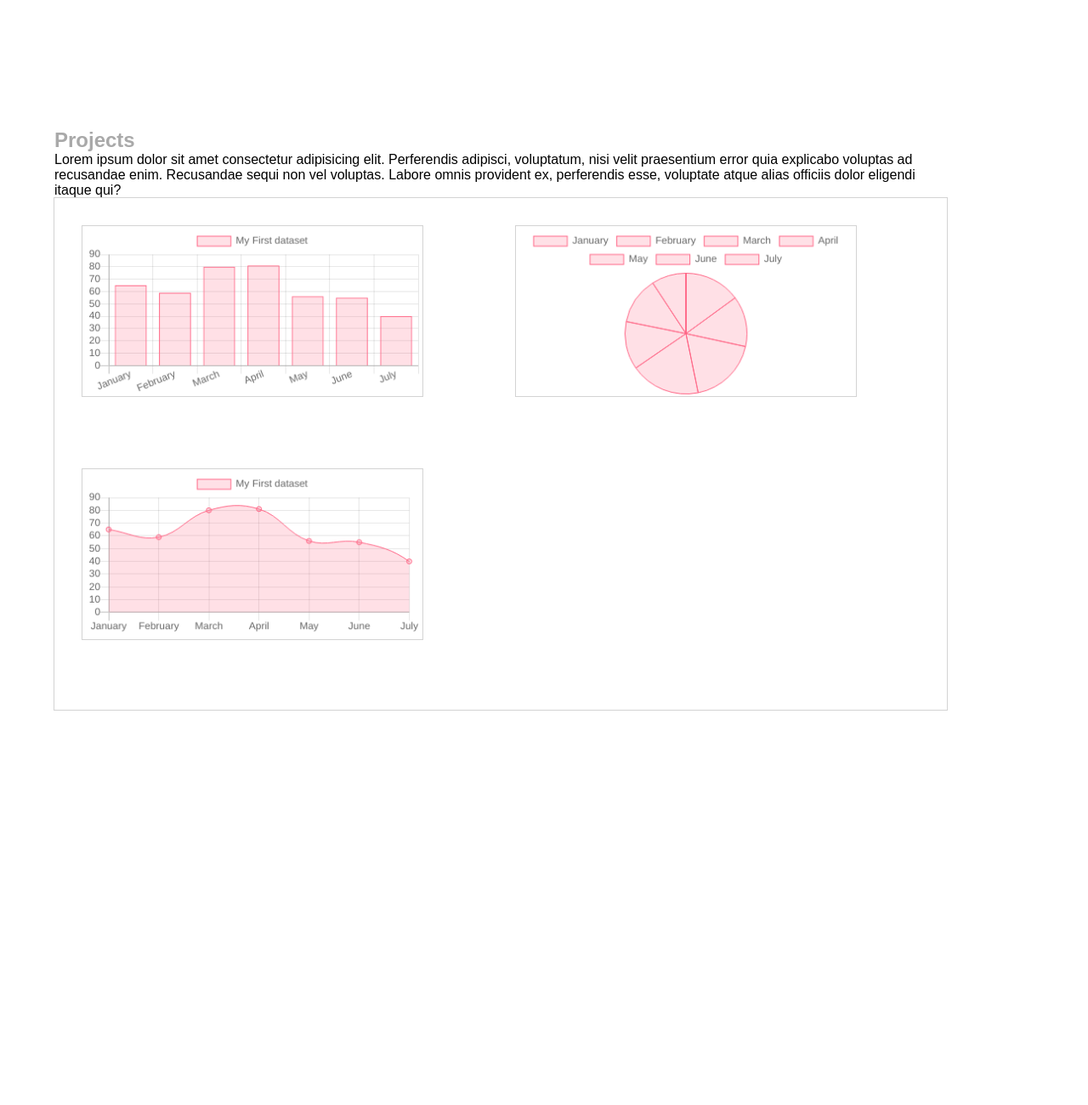
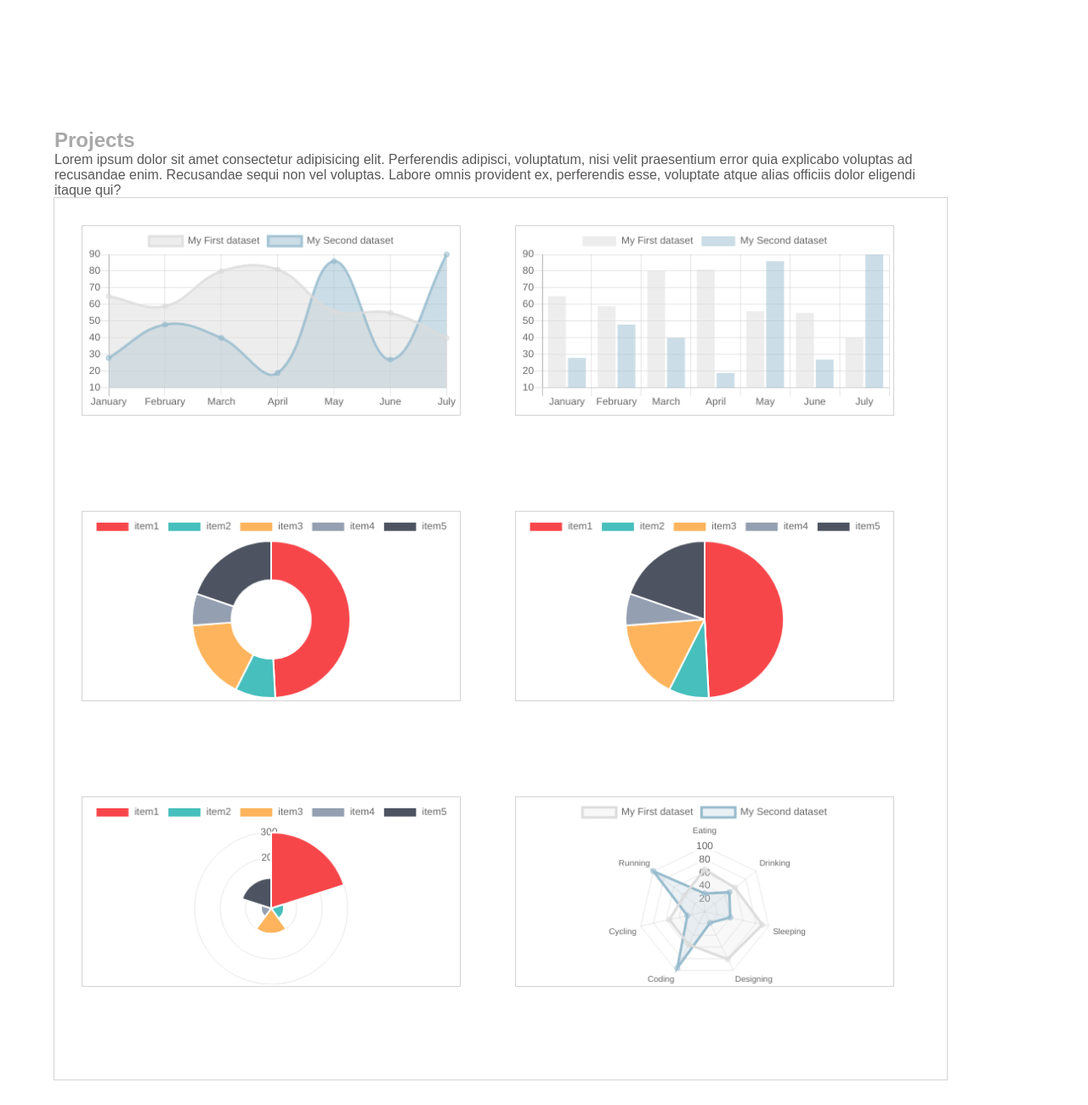
Before and after one commit to DanShai/Gatsby-Machine-Learning-Starter, a Gatsby site: page /projects in a window 1280 px wide. Shown: the whole page at 85% size. Before the commit the page ends 899 px from the top, so only its background shows below. Built offline with nearby package versions, Linux system fonts and the light colour scheme; Gatsby itself is replaced by a stand-in of ours.

Commit message:
alpha291dr

```diff
--- a/src/components/mchart.js
+++ b/src/components/mchart.js
@@ -1,55 +1,134 @@
 import React, { Component } from 'react'
-import { Bar, Line, Pie } from 'react-chartjs-2'
-import mstyles from '../layouts/msite.module.css';
+import { Line, Pie, Bar, Doughnut, Polar, Radar } from 'react-chartjs-2'
+
+import mstyles from '../layouts/msite.module.css'
 
 export default class Mchart extends Component {
-
   constructor(props) {
     super(props)
-    this.state = {
-      chartData: {}
+    this.linedata = {
+      labels: ['January', 'February', 'March', 'April', 'May', 'June', 'July'],
+      datasets: [
+        {
+          label: 'My First dataset',
+          backgroundColor: 'rgba(220,220,220,0.5)',
+          borderColor: 'rgba(220,220,220,0.8)',
+          hoverBackgroundColor: 'rgba(220,220,220,0.75)',
+          hoverBorderColor: 'rgba(220,220,220,1)',
+          data: [65, 59, 80, 81, 56, 55, 40],
+        },
+        {
+          label: 'My Second dataset',
+          backgroundColor: 'rgba(151,187,205,0.5)',
+          borderColor: 'rgba(151,187,205,0.8)',
+          hoverBackgroundColor: 'rgba(151,187,205,0.75)',
+          hoverBorderColor: 'rgba(151,187,205,1)',
+          data: [28, 48, 40, 19, 86, 27, 90],
+        },
+      ],
     }
-  }
-  componentWillMount() {
 
-    this.setState({
-
-      chartData: {
-        labels: ['January', 'February', 'March', 'April', 'May', 'June', 'July'],
-        datasets: [
-          {
-            label: 'My First dataset',
-            backgroundColor: 'rgba(255,99,132,0.2)',
-            borderColor: 'rgba(255,99,132,1)',
-            borderWidth: 1,
-            hoverBackgroundColor: 'rgba(255,99,132,0.4)',
-            hoverBorderColor: 'rgba(255,99,132,1)',
-            data: [65, 59, 80, 81, 56, 55, 40,0]
-          }
-      ]
-      }
-    })
-
+    this.bardata = {
+      labels: ['January', 'February', 'March', 'April', 'May', 'June', 'July'],
+      datasets: [
+        {
+          label: 'My First dataset',
+          backgroundColor: 'rgba(220,220,220,0.5)',
+          borderColor: 'rgba(220,220,220,0.8)',
+          hoverBackgroundColor: 'rgba(220,220,220,0.75)',
+          hoverBorderColor: 'rgba(220,220,220,1)',
+          data: [65, 59, 80, 81, 56, 55, 40],
+        },
+        {
+          label: 'My Second dataset',
+          backgroundColor: 'rgba(151,187,205,0.5)',
+          borderColor: 'rgba(151,187,205,0.8)',
+          hoverBackgroundColor: 'rgba(151,187,205,0.75)',
+          hoverBorderColor: 'rgba(151,187,205,1)',
+          data: [28, 48, 40, 19, 86, 27, 90],
+        },
+      ],
+    }
+    this.dougdata = {
+      labels: ['item1', 'item2', 'item3', 'item4', 'item5'],
+      datasets: [
+        {
+          data: [300, 50, 100, 40, 120],
+          backgroundColor: [
+            '#F7464A',
+            '#46BFBD',
+            '#FDB45C',
+            '#949FB1',
+            '#4D5360',
+          ],
+          hoverBackgroundColor: [
+            '#FF5A5E',
+            '#5AD3D1',
+            '#FFC870',
+            '#A8B3C5',
+            '#616774',
+          ],
+        },
+      ],
+    }
+    this.piedata = { ...this.dougdata }
+    this.polardata = { ...this.dougdata }
+    this.radardata = {
+      labels: [
+        'Eating',
+        'Drinking',
+        'Sleeping',
+        'Designing',
+        'Coding',
+        'Cycling',
+        'Running',
+      ],
+      datasets: [
+        {
+          label: 'My First dataset',
+          backgroundColor: 'rgba(220,220,220,0.2)',
+          borderColor: 'rgba(220,220,220,1)',
+          pointColor: 'rgba(220,220,220,1)',
+          pointborderColor: '#fff',
+          pointhoverBackgroundColor: '#fff',
+          pointhoverBorderColor: 'rgba(220,220,220,1)',
+          data: [65, 59, 90, 81, 56, 55, 40],
+        },
+        {
+          label: 'My Second dataset',
+          backgroundColor: 'rgba(151,187,205,0.2)',
+          borderColor: 'rgba(151,187,205,1)',
+          pointColor: 'rgba(151,187,205,1)',
+          pointborderColor: '#fff',
+          pointhoverBackgroundColor: '#fff',
+          pointhoverBorderColor: 'rgba(151,187,205,1)',
+          data: [28, 48, 40, 19, 96, 27, 100],
+        },
+      ],
+    }
   }
 
   render() {
     return (
       <div className={mstyles.chart}>
         <div className={mstyles.d200}>
-          <Bar
-            data={this.state.chartData}
-          />
-        </div>
-
-        <div className={mstyles.d200}>
-          <Pie
-            data={this.state.chartData}
-          />
+          <Line data={this.linedata} />
         </div>
         <div className={mstyles.d200}>
-         <Line data={this.state.chartData} />
+          <Bar data={this.bardata} redraw />
         </div>
-
+        <div className={mstyles.d200}>
+          <Doughnut data={this.dougdata} />
+        </div>
+        <div className={mstyles.d200}>
+          <Pie data={this.piedata} />
+        </div>
+        <div className={mstyles.d200}>
+          <Polar data={this.polardata} />
+        </div>
+        <div className={mstyles.d200}>
+          <Radar data={this.radardata} />
+        </div>
       </div>
     )
   }
--- a/src/components/train.js
+++ b/src/components/train.js
@@ -61,7 +61,7 @@ class Train extends React.Component {
 
     return (
       <div>
-        <div className={mstyles.grid2x2}>{metricElems}</div>
+        <div className={mstyles.chart}>{metricElems}</div>
         {this.state.modelElement}
       </div>
     )
--- a/src/layouts/msite.module.css
+++ b/src/layouts/msite.module.css
@@ -1,3 +1,4 @@
+@import url(https://fonts.googleapis.com/css?family=Raleway);
 *,
 *:before,
 *:after {
@@ -5,6 +6,21 @@
   padding: 0;
   box-sizing: border-box;
   font-family: Arial, Helvetica, sans-serif;
+  color: rgb(90, 87, 87);
+}
+
+@media screen and (max-width: 1200px) {
+  .btdiv,
+  .prob,
+  .grid2x2,
+  .innermenucontainer,
+  .bsummary,
+  .chart {
+    display: grid !important;
+    grid-template-columns: 1fr !important;
+    grid-template-rows: repeat(auto, auto) !important;
+    max-width: 600px !important;
+  }
 }
 
 @media screen and (max-width: 750px) {
@@ -17,9 +33,24 @@
     display: grid !important;
     grid-template-columns: 1fr !important;
     grid-template-rows: repeat(auto, auto) !important;
-    max-width: 500px !important;
+    max-width: 400px !important;
   }
 }
+
+@media screen and (max-width: 500px) {
+  .btdiv,
+  .prob,
+  .grid2x2,
+  .innermenucontainer,
+  .bsummary,
+  .chart {
+    display: grid !important;
+    grid-template-columns: 1fr !important;
+    grid-template-rows: repeat(auto, auto) !important;
+    max-width: 400px !important;
+  }
+}
+
 .menucontainer {
   margin: 1%;
 }
@@ -64,25 +95,15 @@ button {
   border: 2px solid #fff;
 }
 
-.grid2x2 {
-  margin: 2%;
-  display: grid;
-  grid-template-columns: repeat(2, 1fr);
-  grid-template-rows: repeat(2, 1fr);
-  grid-gap: 2rem;
-  box-shadow: 0 0 0 1px lightgrey;
-  border: 2px solid #fff;
-}
-
 .d200 {
-  width: 400px;
-  height: 250px;
+  max-width: 90%;
+  height: 300px;
   margin: 2%;
 }
 
 .chart {
   display: grid;
-  grid-template-columns: repeat(2, auto);
+  grid-template-columns: repeat(2, 1fr);
   grid-gap: 1rem;
   box-shadow: 0 0 0 1px lightgrey;
   border: 2px solid #fff;
@@ -98,6 +119,9 @@ button {
   display: grid;
   grid-template-columns: repeat(5, 1fr);
   grid-gap: 2rem;
+  font-size: 1.5rem;
+  font-weight: 900;
+  font-family: Raleway;
 }
 
 .coloredbar {
```
